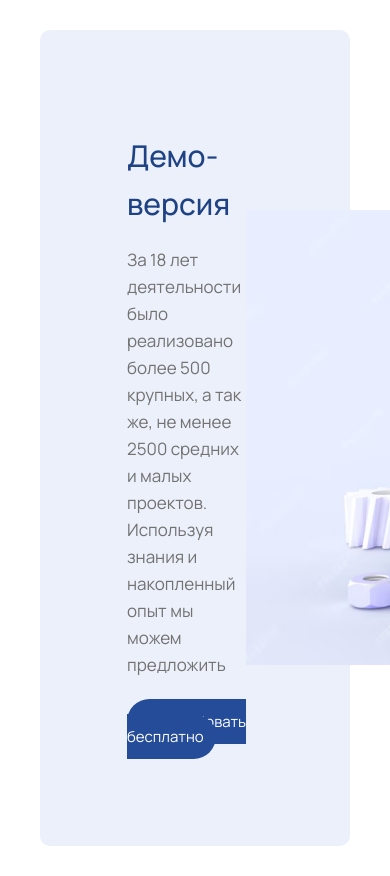
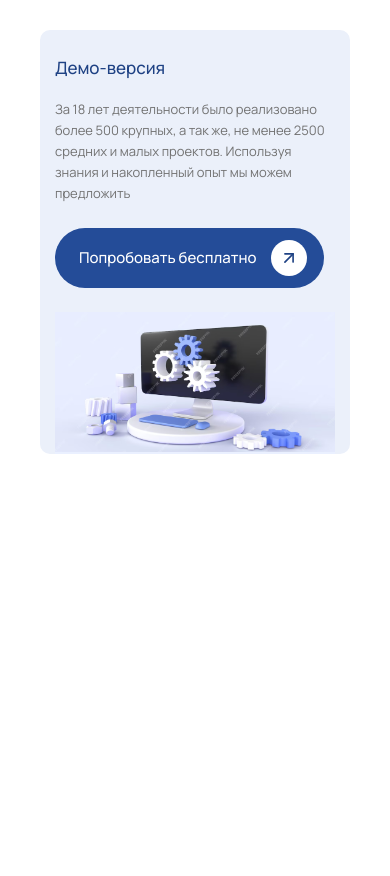
Before and after one commit to YuraKovalevich/project, a plain HTML site: page index.html in a window 390 px wide. After the commit the page ends 844 px from the top, so only its background shows below. Drawn offline with Linux system fonts and the light colour scheme.

Commit message:
add adaptive

```diff
--- a/index.html
+++ b/index.html
@@ -23,7 +23,13 @@
                         За 18 лет деятельности было реализовано более 500 крупных, а так же, не менее 2500 средних и малых проектов. Используя знания и накопленный опыт мы можем предложить
                     </p>
                     <a href="" class="main__btn">
-                        Попробовать бесплатно
+                        <p class="btn__text">Попробовать бесплатно</p>
+                        <svg class="custom-svg" viewBox="0 0 44 44" fill="none" xmlns="http://www.w3.org/2000/svg">
+                            <rect width="44" height="44" rx="22" fill="white"/>
+                            <rect x="4" y="4" width="36" height="36" rx="18" fill="white"/>
+                            <path d="M17 17H27V27" stroke="#1F4284" stroke-width="2" stroke-linecap="round" stroke-linejoin="round"/>
+                            <path d="M17 27L27 17" stroke="#1F4284" stroke-width="2" stroke-linecap="round" stroke-linejoin="round"/>
+                        </svg>
                     </a>
                 </div>
                 <div class="main__image">
--- a/styles.css
+++ b/styles.css
@@ -78,11 +78,102 @@ body {
 }
 .main__btn{
     max-width: 341px;
+    display: flex;
+    justify-content: space-between;
+    align-items: center;
     border-radius: 60px;
     padding: 12px 12px 12px 24px;
     background-color: #244C98;
+}
+.btn__text{
     color: white;
+    font-family: Manrope, serif;
+    font-weight: 500;
+    font-size: 18px;
+    line-height: 29px;
+}
+.custom-svg{
+    width: 44px;
+    height: 44px;
 }
 .main__image{
     max-width: 910px;
+    background-color: #EAF0FF;
 }
+@media (max-width: 1811px) {
+    .main__container{
+        max-width: 1440px;
+    }
+    .main__image img{
+        max-width: 680px;
+    }
+}
+@media (max-width: 1700px) {
+    .main__container{
+        display: grid;
+        max-width: 768px;
+    }
+    .main__content{
+        max-width: 672px;
+        margin: 24px;
+    }
+    .main__title{
+        font-size: 15px;
+        line-height: 32px;
+    }
+    .main__subtitle{
+        margin: 18px 0 24px 0;
+        font-size: 15px;
+        line-height: 24px;
+    }
+    .main__image{
+        margin: 0 auto;
+    }
+    .main__image img{
+        max-width: 600px;
+    }
+    .main__btn{
+        max-width: 280px;
+    }
+    .btn__text{
+        font-size: 15px;
+        line-height: 24px;
+        margin-right: 19px;
+    }
+}
+@media (max-width: 697px) {
+    .main__container{
+        max-width: 327px;
+    }
+   .main__content{
+       max-width: 279px;
+       margin-left: 0;
+       margin-right: 0;
+   }
+   .main__title{
+       font-size: 17px;
+       line-height: 27px;
+   }
+   .main__subtitle{
+       font-size: 13px;
+       line-height: 21px;
+   }
+   .main__btn{
+       max-width: 269px;
+       justify-content: start;
+   }
+   .btn__text{
+       font-size: 15px;
+       line-height: 24px;
+       margin-right: 15px;
+   }
+   .custom-svg{
+       width: 36px;
+       height: 36px;
+   }
+
+   .main__image img{
+       width: 280px;
+   }
+
+}
```
